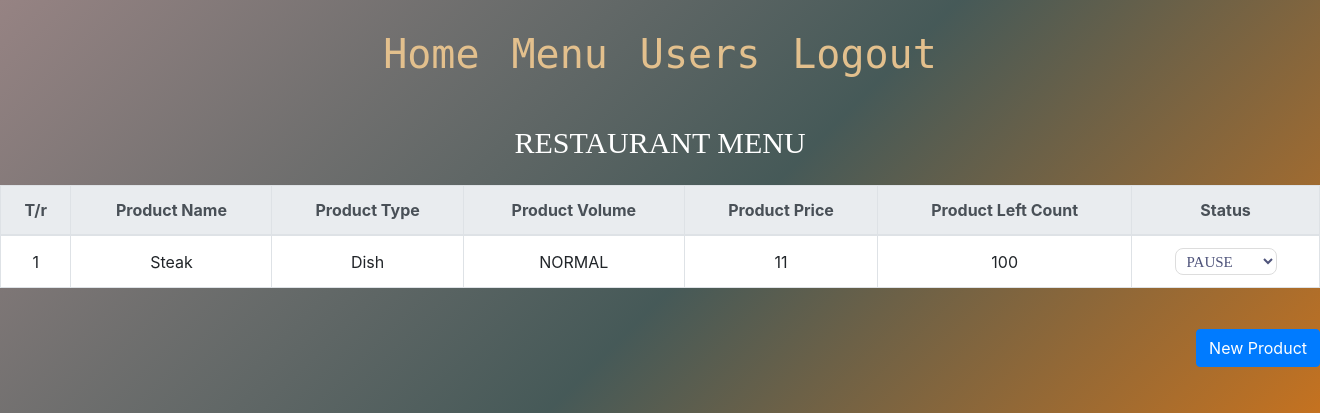
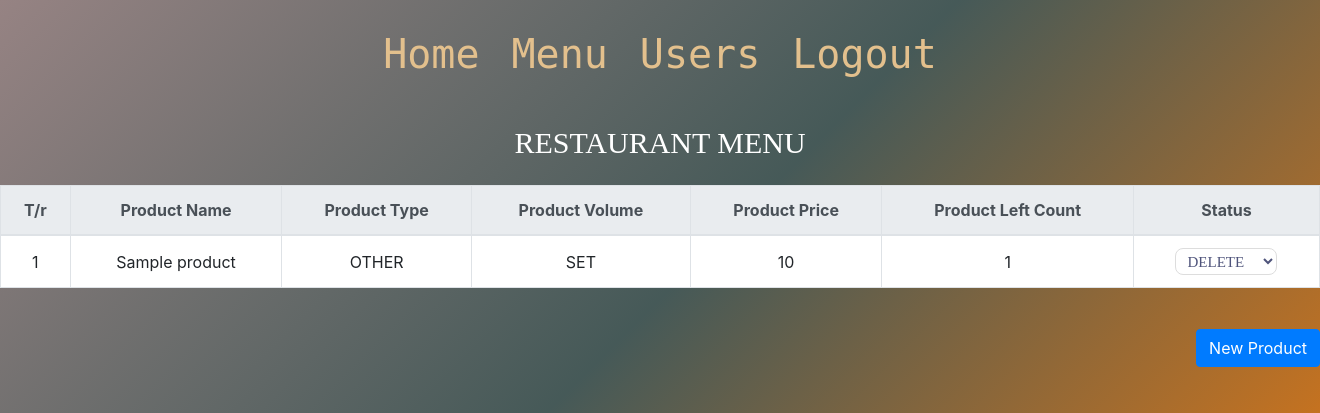
Before and after one commit to sevinchoyazimboevna-source/burak, a Node server app: template src/views/products.ejs in a window 1320 px wide. Shown: the top 413 px of the page. Run offline with Node 20, Linux system fonts and the light colour scheme; the template is opened without the code that fills it: values that come from a table or form of the project are taken from there, others are empty; tables that the repository leaves empty hold one stand-in row (values such as "Sample post"); some libraries are stand-ins or nearby versions.

Commit message:
feat: modify products page based on products data

```diff
--- a/src/public/js/signup.js
+++ b/src/public/js/signup.js
@@ -63,8 +63,8 @@ function validateSignupForm() {
     return false;
    }
 
-   const memberImage = $(".member-image").get[0].files[0] ? $(".member-image").get[0].files[0]
-   .name
+   const memberImage = $(".member-image").get[0]?.files[0]?.name ?
+    $(".member-image").get[0]?.files[0]?.name
    : null;
    if (!membetImage) {
     alert("Please insert restaurant image!");
--- a/src/views/products.ejs
+++ b/src/views/products.ejs
@@ -44,21 +44,28 @@
               </tr>
             </thead>
             <!--  LOOP PRODUCTS: START  -->
-            <tbody style="background: white">
-              <td>1</td>
-              <td>Steak</td>
-              <td>Dish</td>
-              <td>NORMAL</td>
-              <td>11</td>
-              <td>100</td>
+            <% products.map(function(value, key) { %>
+             <tbody style="background: white">
+              <td><%= key + 1 %></td>
+              <td><%= value.productName %></td>
+              <td><%= value.productCollection %></td>
+              <td><%= value.productCollection === 'DRINK' ? value.productVolume :
+                value.productSize %></td>
+              <td><%= value.productPrice %></td>
+              <td><%= value.productLeftCount %></td>
               <td>
-                <select class="spec-select new-product-status">
-                  <option value="PAUSE" selected>PAUSE</option>
-                  <option value="PROCESS">PROCESS</option>
-                  <option value="DELETE">DELETE</option>
+                <select class="spec-select new-product-status"
+                id="<%= value._id%>">
+                  <option value="PAUSE"
+                  <%= value.productStatus === 'PAUSE' ? 'selected': '' %></option>>PAUSE</option>
+                  <option value="PROCESS"
+                  <%= value.productStatus === 'PROCESS' ? 'selected': '' %>>PROCESS</option>
+                  <option value="DELETE"
+                  <%= value.productStatus === 'DELETE' ? 'selected': '' %>>DELETE</option>
                 </select>
               </td>
             </tbody>
+           <% })%>
             <!--  LOOP PRODUCTS: END  -->
           </table>
           <div
```
Also changed, not shown: src/controllers/product.controller.ts (line endings or trailing spaces), 1 other file.
